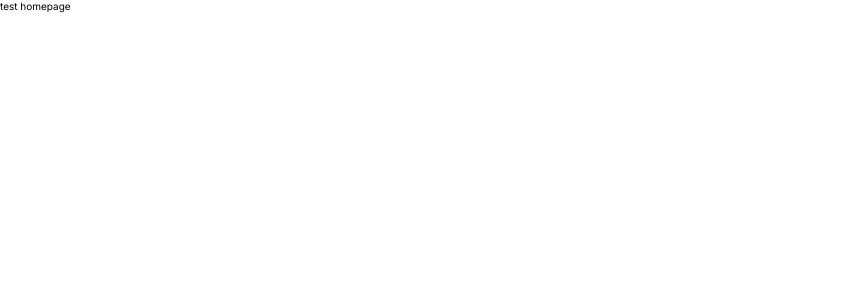
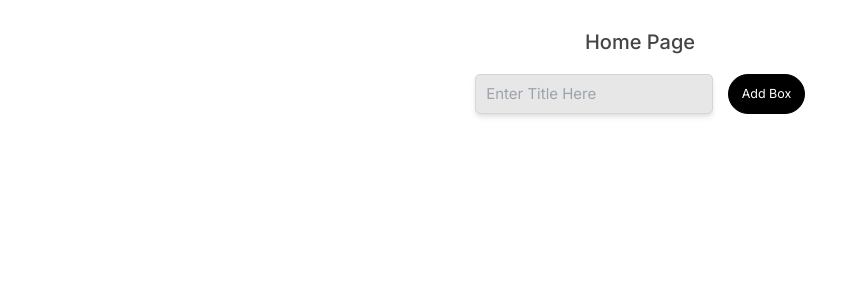
Before and after one commit to Farazkhanbwn/card-box-manager, a Next.js app: page / in a window 1280 px wide. Shown: the top 300 px of the page, without its empty margins (0-868 px from the left). Built offline with nearby package versions, Linux system fonts and the light colour scheme; sample sign-in values are in the browser's storage.

Commit message:
feat: added card box add form

```diff
--- /dev/null
+++ b/src/app/card-box/page.tsx
@@ -0,0 +1,22 @@
+import CustomButton from '@/shared/components/custom-button/custom-button'
+import { CustomButtonTypes } from '@/shared/components/custom-button/custom-button.types'
+import CustomHeading from '@/shared/components/custom-heading/custom-heading'
+import CustomInput from '@/shared/components/custom-input/custom-input'
+import { CustomInputTypes } from '@/shared/components/custom-input/custom-input.types'
+import React from 'react'
+
+const CardBox = () => {
+  return (
+    <div className="py-12 px-8 min-h-screen">
+      <CustomHeading type="primary" className="text-center">
+        Home Page
+      </CustomHeading>
+      <div className="container mx-auto flex justify-center gap-6">
+        <CustomInput type={CustomInputTypes.TEXT} placeholder="Enter Title Here" />
+        <CustomButton type={CustomButtonTypes.PRIMARY}>Add Box</CustomButton>
+      </div>
+    </div>
+  )
+}
+
+export default CardBox
--- a/src/app/page.tsx
+++ b/src/app/page.tsx
@@ -1,7 +1,5 @@
+import CardBox from './card-box/page'
+
 export default function Home() {
-  return (
-    <div>
-      <p>test homepage</p>
-    </div>
-  )
+  return <CardBox />
 }
```
Also changed, not shown: src/app/card-box/card-box.style.ts (added), src/app/card-box/card-box.utils.ts (added), src/app/card-box/hooks/use-card-box.ts (added).
